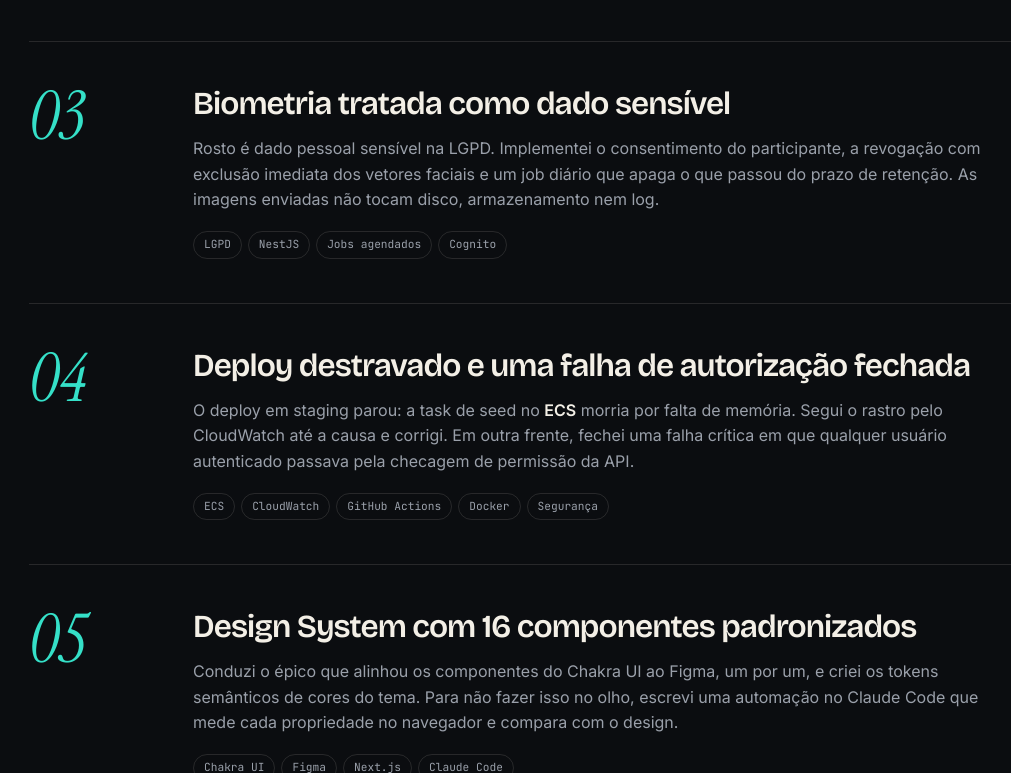
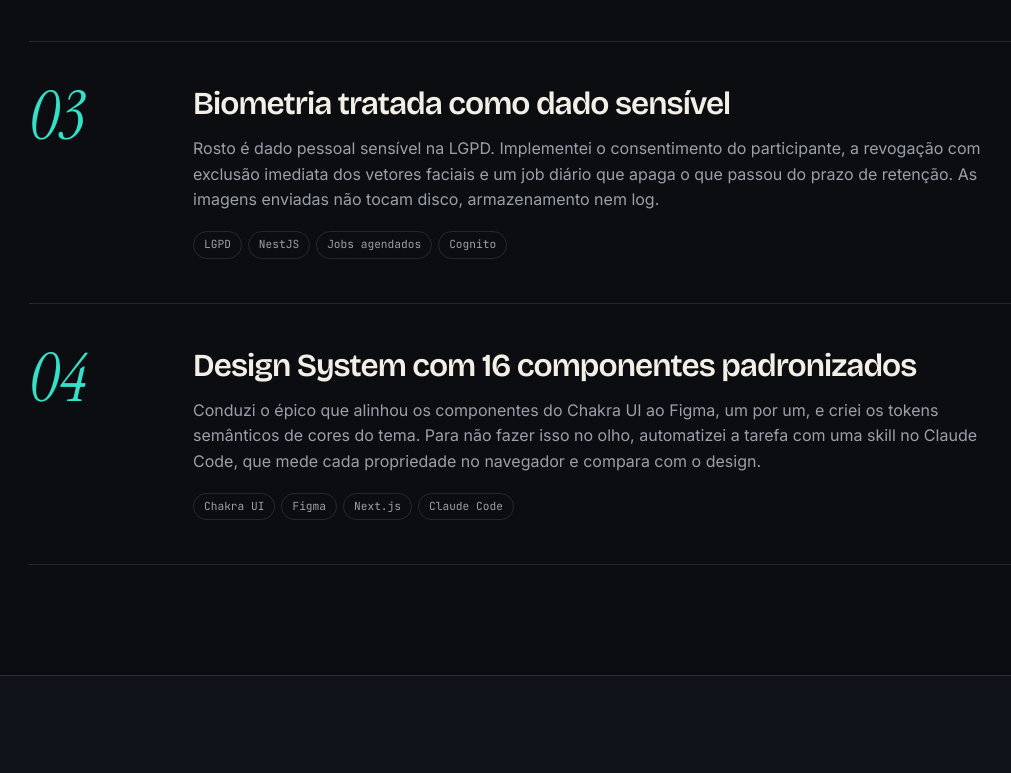
Before and after one commit to Alucsky/samuel-portfolio, a plain HTML site: page index.html in a window 1280 px wide. Shown: the part 2027-2800 px from the top of the page, without its empty margins (45-1056 px from the left). Drawn offline with nearby package versions, Linux system fonts and the light colour scheme.

Commit message:
Atualiza capturas dos projetos e alinha o portfólio ao currículo
- Recaptura Doce Cannoli e Pratada com a página totalmente carregada
- Remove o caso de deploy e autorização e a menção ao meta-repositório
- Cita a skill do Design System e o trabalho com git worktrees

```diff
--- a/index.html
+++ b/index.html
@@ -125,8 +125,8 @@
       <!-- MARQUEE -->
       <div class="marquee" aria-hidden="true">
         <div class="marquee-track">
-          <span>TypeScript</span><span>Next.js</span><span>NestJS</span><span>React Native</span><span>AWS Lambda</span><span>ECS</span><span>Prisma</span><span>Chakra UI</span><span>Docker</span><span>GitHub Actions</span><span>Claude Code</span><span>MCP</span>
-          <span>TypeScript</span><span>Next.js</span><span>NestJS</span><span>React Native</span><span>AWS Lambda</span><span>ECS</span><span>Prisma</span><span>Chakra UI</span><span>Docker</span><span>GitHub Actions</span><span>Claude Code</span><span>MCP</span>
+          <span>TypeScript</span><span>Next.js</span><span>NestJS</span><span>React Native</span><span>AWS Lambda</span><span>ECS</span><span>Prisma</span><span>Chakra UI</span><span>Docker</span><span>GitHub Actions</span><span>Claude Code</span><span>Git worktrees</span><span>MCP</span>
+          <span>TypeScript</span><span>Next.js</span><span>NestJS</span><span>React Native</span><span>AWS Lambda</span><span>ECS</span><span>Prisma</span><span>Chakra UI</span><span>Docker</span><span>GitHub Actions</span><span>Claude Code</span><span>Git worktrees</span><span>MCP</span>
         </div>
       </div>
 
@@ -208,30 +208,13 @@
             <article class="case reveal">
               <span class="case-n">04</span>
               <div class="case-body">
-                <h3>Deploy destravado e uma falha de autorização fechada</h3>
-                <p>
-                  O deploy em staging parou: a task de seed no
-                  <strong>ECS</strong> morria por falta de memória. Segui o
-                  rastro pelo CloudWatch até a causa e corrigi. Em outra frente,
-                  fechei uma falha crítica em que qualquer usuário autenticado
-                  passava pela checagem de permissão da API.
-                </p>
-                <p class="tags">
-                  <span>ECS</span><span>CloudWatch</span><span>GitHub Actions</span><span>Docker</span><span>Segurança</span>
-                </p>
-              </div>
-            </article>
-
-            <article class="case reveal">
-              <span class="case-n">05</span>
-              <div class="case-body">
                 <h3>Design System com 16 componentes padronizados</h3>
                 <p>
                   Conduzi o épico que alinhou os componentes do Chakra UI ao
                   Figma, um por um, e criei os tokens semânticos de cores do
-                  tema. Para não fazer isso no olho, escrevi uma automação no
-                  Claude Code que mede cada propriedade no navegador e compara
-                  com o design.
+                  tema. Para não fazer isso no olho, automatizei a tarefa com
+                  uma skill no Claude Code, que mede cada propriedade no
+                  navegador e compara com o design.
                 </p>
                 <p class="tags">
                   <span>Chakra UI</span><span>Figma</span><span>Next.js</span><span>Claude Code</span>
@@ -273,8 +256,12 @@
                   </li>
                   <li>
                     Automações com Claude Code para o time: lançamento de horas
-                    no Jira, resumos diários e configuração de IA centralizada
-                    em um meta-repositório.
+                    no Jira e resumos diários.
+                  </li>
+                  <li>
+                    Trabalho com git worktrees, tocando várias atividades em
+                    paralelo sem perder o padrão do código nem a fidelidade ao
+                    design.
                   </li>
                 </ul>
                 <p class="tags">
```
Also changed, not shown: assets/projects/cannoli.webp, assets/projects/pratada.webp.
